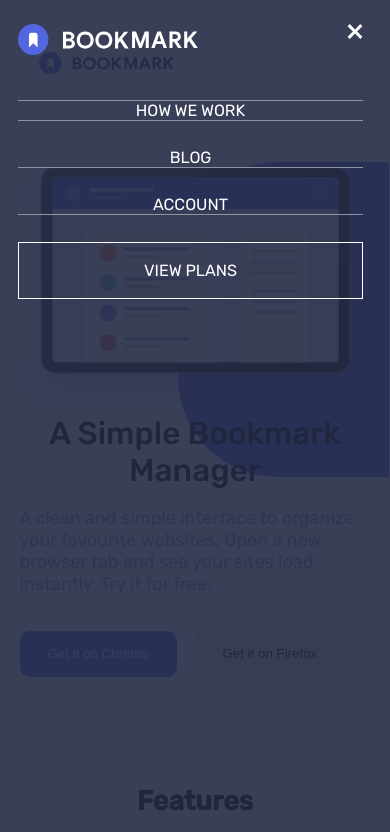
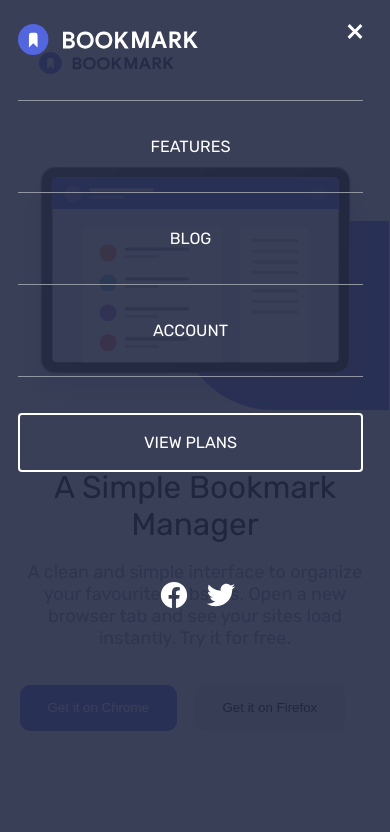
Before and after one commit to abe-m1/bookmark-landing-page, a website: page index.html in a window 390 px wide. Both pictures are taken after a click on the link 342 px from the left and 63 px from the top of the page. Shown: the top 832 px of the page. Drawn offline with nearby package versions, Linux system fonts and the light colour scheme.

Commit message:
mobile media queries

```diff
--- a/index.html
+++ b/index.html
@@ -137,7 +137,7 @@
       </div>
     </section>
 
-    <section class="inter">
+    <section class="inter extra-margin-6">
       <h2>Download the extension</h2>
       <p>
         We’ve got more browsers in the pipeline. Please do let us know if you’ve
@@ -149,19 +149,25 @@
         <img class="browser-logo" src="images/logo-chrome.svg" alt="" />
         <h2>Add to Chrome</h2>
         <p>Minimum version 62</p>
-        <button class="button button--blue">Add & Install Extension</button>
+        <button class="button button--blue mobile-button">
+          Add & Install Extension
+        </button>
       </div>
       <div class="box">
         <img class="browser-logo" src="images/logo-firefox.svg" alt="" />
         <h2>Add to Firefox</h2>
         <p>Minimum version 55</p>
-        <button class="button button--blue">Add & Install Extension</button>
+        <button class="button button--blue mobile-button">
+          Add & Install Extension
+        </button>
       </div>
       <div class="box">
         <img class="browser-logo" src="images/logo-opera.svg" alt="" />
         <h2>Add to Opera</h2>
         <p>Minimum version 46</p>
-        <button class="button button--blue">Add & Install Extension</button>
+        <button class="button button--blue mobile-button">
+          Add & Install Extension
+        </button>
       </div>
     </section>
 
@@ -295,11 +301,14 @@
     <div class="footer-container">
       <footer class="footer">
         <img class="footer-logo" src="images/logo-bookmark-footer.svg" alt="" />
-        <p>Contact Us</p>
-        <p>Features</p>
-        <p>Pricing</p>
-        <p>Contact</p>
-        <div class="">
+        <ul class="footer-items">
+          <li>Contact Us</li>
+          <li>Features</li>
+          <li>Pricing</li>
+          <li>Contact</li>
+        </ul>
+
+        <div class="social">
           <ion-icon name="logo-facebook"></ion-icon>
           <ion-icon name="logo-twitter"></ion-icon>
         </div>
@@ -314,12 +323,17 @@
         </a>
       </div>
 
-      <ul class="">
-        <li class="ham-item">How we work</li>
+      <ul class="ham-list">
+        <li class="ham-item">Features</li>
         <li class="ham-item">Blog</li>
         <li class="ham-item">Account</li>
         <li class="ham-item">View Plans</li>
       </ul>
+
+      <div class="social">
+        <ion-icon name="logo-facebook"></ion-icon>
+        <ion-icon name="logo-twitter"></ion-icon>
+      </div>
     </div>
 
     <footer>
--- a/scss/main.scss
+++ b/scss/main.scss
@@ -84,6 +84,7 @@ body {
 
   @include respond(phonr) {
     width: 90%;
+    margin-bottom: 2rem;
   }
 
   &__logo {
@@ -108,6 +109,12 @@ body {
         padding: 1.1rem 3.8rem;
         border-radius: 5px;
         color: $white;
+
+        &:hover {
+          background-color: $white;
+          border: 1px solid $softRed;
+          color: $softRed;
+        }
       }
 
       @include respond(phone) {
@@ -156,7 +163,8 @@ body {
 
   @include respond(phone) {
     right: -2rem;
-    top: 0;
+    top: 59px;
+    height: 21rem;
   }
 }
 
@@ -175,6 +183,7 @@ body {
   @include respond(phone) {
     font-size: 3.5rem;
     text-align: center;
+    font-weight: 400;
   }
 }
 
@@ -182,6 +191,9 @@ body {
   font-size: 2rem;
   margin-bottom: 4rem;
   color: $grayishBlue;
+  @include respond(phone) {
+    text-align: center;
+  }
 }
 
 .button {
@@ -223,16 +235,29 @@ body {
   }
 }
 
+.mobile-button {
+  @include respond(phone) {
+    width: 100%;
+  }
+}
+
 .right {
   display: flex;
   flex-direction: column;
   align-items: center;
   justify-content: center;
   flex: 1;
+
+  @include respond(phone) {
+    margin-bottom: 5rem;
+  }
 }
 
 .left {
   flex: 1;
+  @include respond(phone) {
+    margin-bottom: 6rem;
+  }
 }
 
 .inter {
@@ -243,6 +268,7 @@ body {
 
   @include respond(phone) {
     width: 90%;
+    margin-bottom: 4rem;
   }
 }
 
@@ -274,6 +300,9 @@ body {
 
 .tab-content {
   margin-bottom: 22rem;
+  @include respond(phone) {
+    margin-bottom: 14rem;
+  }
 }
 
 .tabs .container {
@@ -351,6 +380,11 @@ body {
   padding-left: 8rem;
   position: relative;
   // margin-right: 6rem;
+
+  @include respond(phone) {
+    margin-bottom: 10rem;
+    padding-left: 0;
+  }
 }
 
 .tab-right {
@@ -360,6 +394,10 @@ body {
   justify-content: center;
   align-items: flex-start;
   padding-left: 7rem;
+
+  @include respond(phone) {
+    padding-left: 0;
+  }
 }
 
 .tab-right h2 {
@@ -369,6 +407,10 @@ body {
 .tab-right p {
   color: $grayishBlue;
   margin-bottom: 2rem;
+
+  @include respond(phone) {
+    text-align: center;
+  }
 }
 
 .tab-image {
@@ -391,6 +433,9 @@ body {
   border-bottom-right-radius: 100px;
 
   @include respond(phone) {
+    height: 22rem;
+    left: -6rem;
+    bottom: -33px;
   }
 }
 
@@ -430,15 +475,20 @@ body {
   }
 
   @include respond(phone) {
-    display: block;
+    // display: block;
     width: 80%;
     margin: auto;
+    padding: 6rem 4rem 4.3rem 4rem;
   }
 }
 
 .browser-logo {
   width: 9rem;
   margin-bottom: 2rem;
+
+  @include respond(phone) {
+    width: 11rem;
+  }
 }
 
 .box h2 {
@@ -484,6 +534,10 @@ body {
   margin-top: 8rem;
   text-align: center;
   margin-bottom: 14rem;
+
+  @include respond(phone) {
+    margin-top: 4rem;
+  }
 }
 
 .svg-icon {
@@ -531,7 +585,7 @@ body {
   text-align: center;
 
   @include respond(phone) {
-    padding: 6rem 0;
+    padding: 8rem 0 3rem 0;
   }
 }
 
@@ -540,11 +594,19 @@ body {
   margin-bottom: 3rem;
   letter-spacing: 0.4rem;
   font-size: 1.4rem;
+
+  @include respond(phone) {
+    margin-bottom: 1.5rem;
+  }
 }
 
 .action-container h2 {
   font-size: 3.9rem;
   margin-bottom: 3rem;
+
+  @include respond(phone) {
+    font-size: 2.8rem;
+  }
 }
 
 .action-box {
@@ -579,9 +641,10 @@ body {
 
   @include respond(phone) {
     width: 100%;
-    height: 5rem;
+    // height: 5rem;
     margin-bottom: 4rem;
     display: block;
+    padding-left: 0;
   }
 }
 
@@ -613,6 +676,10 @@ body {
   flex: 3;
   margin: auto;
   margin-right: 2rem;
+
+  @include respond(phone) {
+    margin-right: 0;
+  }
 }
 
 .error-circle {
@@ -653,6 +720,10 @@ body {
   padding-bottom: 2rem;
   background-color: $softRed;
   border-radius: 10px;
+
+  @include respond(phone) {
+    margin-bottom: 1rem;
+  }
 }
 
 //
@@ -662,7 +733,7 @@ body {
 }
 .footer {
   display: flex;
-  justify-content: flex-start;
+  justify-content: space-between;
   color: $white;
   width: 80%;
   margin: auto;
@@ -670,6 +741,30 @@ body {
 
   @include respond(phone) {
     flex-direction: column;
+  }
+}
+
+.footer-items {
+  display: flex;
+  margin-right: auto;
+
+  @include respond(phone) {
+    display: block;
+    text-align: center;
+    margin-right: 0;
+  }
+}
+
+.footer-items li {
+  margin-left: 2rem;
+
+  &:hover {
+    color: $softRed;
+  }
+
+  @include respond(phone) {
+    margin-bottom: 2.3rem;
+    font-size: 2rem;
   }
 }
 
@@ -700,6 +795,14 @@ ion-icon {
   &:not(:last-of-type) {
     margin-left: 1.5rem;
   }
+
+  &:hover {
+    color: $softRed;
+  }
+
+  @include respond(phone) {
+    font-size: 30px;
+  }
 }
 
 .nav-container {
@@ -716,6 +819,10 @@ ion-icon {
   // background-size: contain;
   background-color: hsla(229, 31%, 21%, 0.9);
   opacity: 60%;
+}
+
+.ham-list {
+  margin-bottom: 12rem;
 }
 .top-row-modal {
   display: flex;
@@ -734,15 +841,24 @@ ion-icon {
 
 .ham-item {
   text-transform: uppercase;
-  margin-bottom: 3rem;
   list-style: none;
+  padding: 4rem;
   border-bottom: 1px solid $grayishBlue;
   &:first-child {
     border-top: 1px solid $grayishBlue;
   }
 
+  &:nth-child(3) {
+    margin-bottom: 4rem;
+  }
+
   &:last-child {
-    border: 1px solid $white;
+    border: 2px solid $white;
     padding: 2rem;
+    border-radius: 4px;
   }
 }
+
+.extra-margin-6 {
+  margin-bottom: 6rem;
+}
```
Also changed, not shown: css/style.css.
